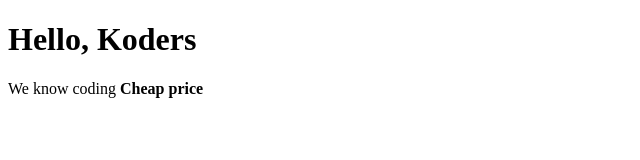
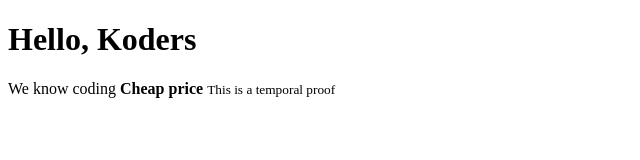
Before and after one commit to Danielrmmata/mi_web, a plain HTML site: page index.html in a window 1280 px wide. Shown: the whole page, without its empty margins (0-640 px from the left). Drawn offline with Linux system fonts and the light colour scheme.

Commit message:
added small

```diff
--- a/index.html
+++ b/index.html
@@ -9,5 +9,6 @@
     <h1>Hello, Koders</h1>
     <span>We know coding</span>
     <strong>Cheap price</strong>
+    <small>This is a temporal proof</small>
 </body>
 </html>
```
